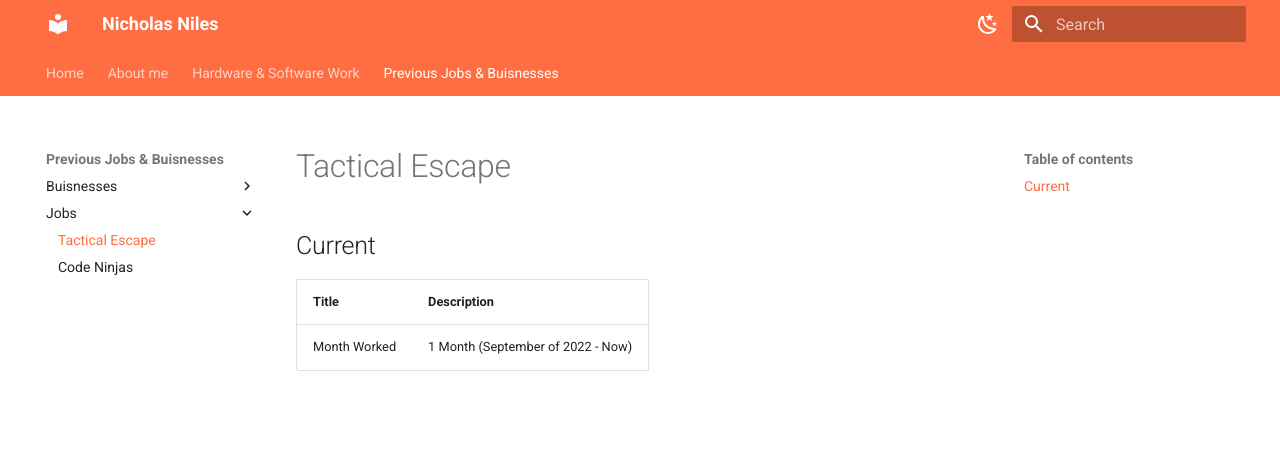
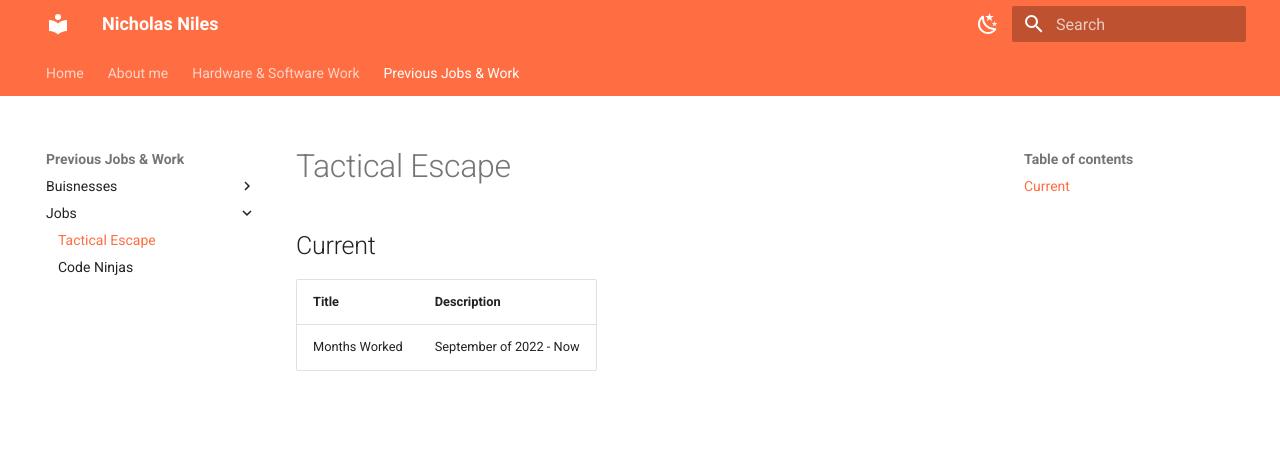
Before and after one commit to nick1076/nicholasniles.org, an MkDocs documentation site: the page built from docs/Previous Jobs & Work/Jobs/0 tacticalEscape.md, in a window 1280 px wide. Shown: the top 460 px of the page. Built offline with MkDocs 1.6.1 and Material for MkDocs 9.7.7, drawn with Linux system fonts in a browser that asks for light colours.

Commit message:
v1.2 - Additional

```diff
--- a/docs/Previous Jobs & Buisnesses/Jobs/0 tacticalEscape.md
+++ b/docs/Previous Jobs & Work/Jobs/0 tacticalEscape.md
@@ -3,4 +3,4 @@
 
 | Title | Description |
 | ----------- | ------------------------------------ |
-| Month Worked | 1 Month (September of 2022 - Now) |
+| Months Worked | September of 2022 - Now |
```
Also changed, not shown: docs/Hardware & Software Work/Software Projects/0 cartoonCatHorrorGame.md (renamed from docs/Hardware & Software Work/Game Development/0 cartoonCatHorrorGame.md, +1 -1 lines), docs/Previous Jobs & Work/Jobs/1 codeNinjas.md (renamed from docs/Previous Jobs & Buisnesses/Jobs/1 codeNinjas.md, +1 -1 lines), docs/Hardware & Software Work/Hardware Projects/0 modularGardeningSystem.md (renamed from docs/Hardware & Software Work/Personal Projects/0 modularGardeningSystem.md), docs/Hardware & Software Work/Hardware Projects/1 localMobileWeatherStation.md (renamed from docs/Hardware & Software Work/Personal Projects/1 localMobileWeatherStation.md), docs/Hardware & Software Work/Hardware Projects/2 customRFIDsafe.md (renamed from docs/Hardware & Software Work/Personal Projects/2 customRFIDsafe.md), docs/Hardware & Software Work/Software Projects/-1 gameDevOverview.md (renamed from docs/Hardware & Software Work/Game Development/-1 gameDevOverview.md), docs/Hardware & Software Work/Software Projects/1 proelium.md (renamed from docs/Hardware & Software Work/Game Development/1 proelium.md), docs/Hardware & Software Work/Software Projects/2 hl2Recreation.md (renamed from docs/Hardware & Software Work/Game Development/2 hl2Recreation.md), docs/Hardware & Software Work/Software Projects/3 multiplayerFPSproject.md (renamed from docs/Hardware & Software Work/Game Development/3 multiplayerFPSproject.md), docs/Previous Jobs & Work/Buisnesses/0 pressureWashingBuisness.md (renamed from docs/Previous Jobs & Buisnesses/Buisnesses/0 pressureWashingBuisness.md), docs/Previous Jobs & Work/Buisnesses/1 minecraftModingBuisness.md (renamed from docs/Previous Jobs & Buisnesses/Buisnesses/1 minecraftModingBuisness.md), 2 other files.
